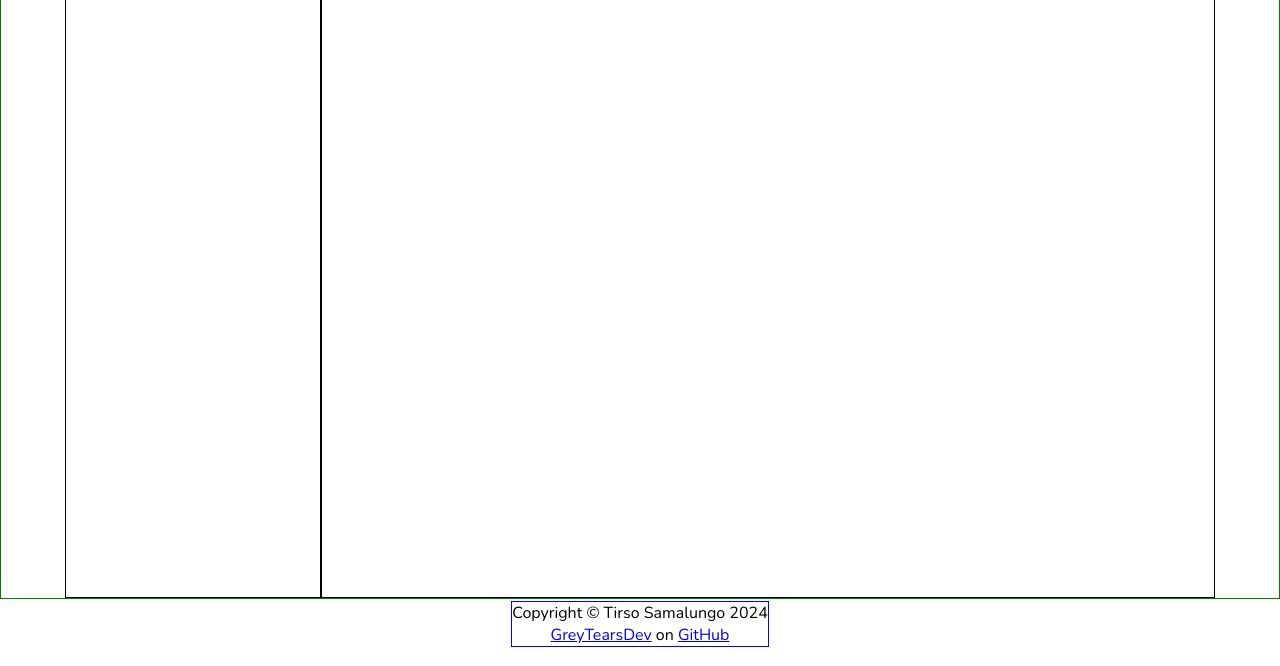
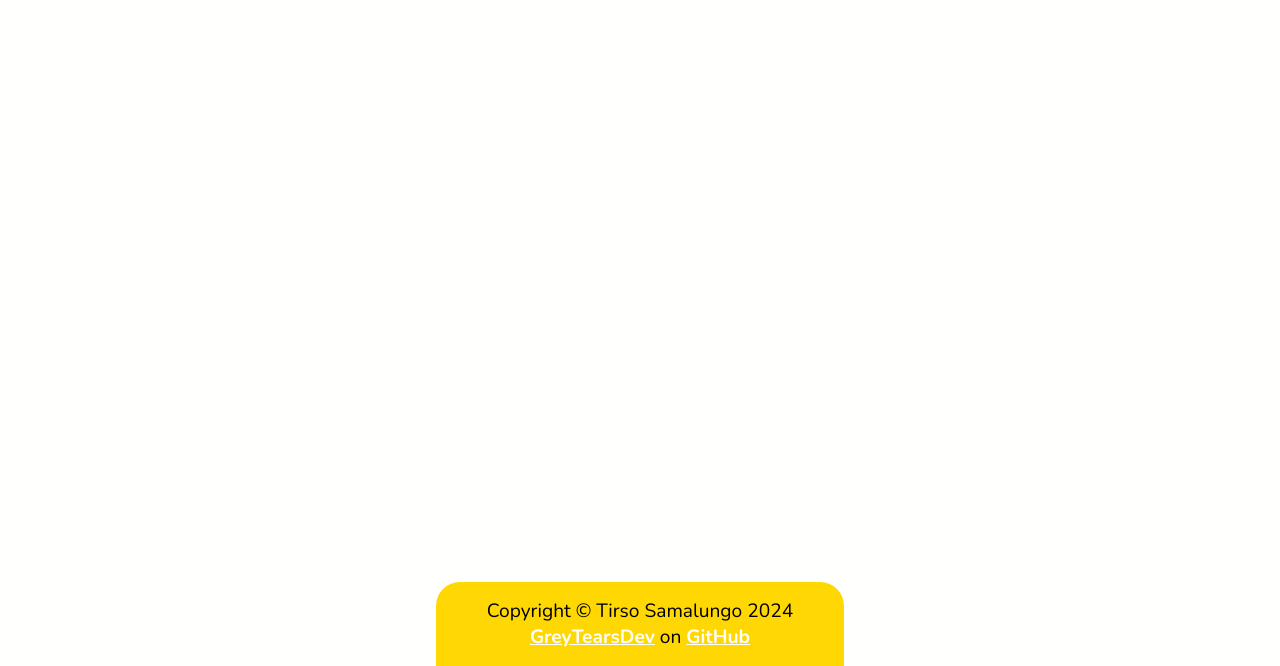
Before and after one commit to GreyTearsDev/weather-app, a website built with webpack: page src/index.html in a window 1280 px wide. Shown: the part 151-817 px from the top of the page. Built offline with nearby package versions, Linux system fonts and the light colour scheme; no server answers.

Commit message:
Add Styling to the copyright sectio on the footer

```diff
--- a/src/index.html
+++ b/src/index.html
@@ -40,7 +40,7 @@
       </div>
 
       <!-- Center container for temperature switcher and main weather data -->
-      <div class="middle__container middle__container--center">
+      <div class="middle__container middle__container--rigth">
         <!-- Temperature unit switcher -->
         <div class="temperature-switcher">
           <p>
--- a/src/styles.css
+++ b/src/styles.css
@@ -19,7 +19,7 @@
   /* ILLUSTRATION */
   --color-stroke: 272343;
   --color-main: #fffffe;
-  --color-higlight: #ffd803;
+  --color-highlight: #ffd803;
   --color-secondary: #e3f6f5;
   --color-ternary: #bae8e8;
 }
@@ -37,10 +37,6 @@ body {
   font-family: 'Nunito', sans-serif;
 }
 
-main > div {
-  border: 1px solid black;
-}
-
 .top {
   grid-area: top;
   display: grid;
@@ -49,6 +45,7 @@ main > div {
   grid-template-columns: 20vw 1fr 20vw;
   grid-template-areas: 'logo form location';
   padding: 0 5vw;
+  font-size: 1.2em;
 }
 
 .top__logo {
@@ -109,7 +106,6 @@ main > div {
 .top__location-info {
   grid-area: location;
   font-weight: bold;
-
   display: flex;
   flex-direction: column;
   justify-content: center;
@@ -117,12 +113,12 @@ main > div {
 }
 
 .middle {
-  border: 1px solid green;
   grid-area: middle;
   display: grid;
   grid-template-columns: 20vw 1fr;
-  grid-template-areas: 'left center';
+  grid-template-areas: 'left right';
   padding: 0 5vw;
+  position: relative;
 }
 
 .middle__container {
@@ -132,8 +128,8 @@ main > div {
   grid: left;
 }
 
-.middle__container--center {
-  grid: center;
+.middle__container--rigth {
+  grid: right;
 }
 
 .bottom {
@@ -144,8 +140,25 @@ main > div {
 }
 
 .bottom__copyright {
-  border: 1px solid blue;
+  background-color: var(--color-button);
+  border-radius: 1.5rem 1.5rem 0 0;
   display: flex;
+  font-size: 1.2em;
   flex-direction: column;
   align-items: center;
+  padding: 2vh 4vw;
 }
+
+.bottom__copyright a {
+  font-weight: bolder;
+  color: var(--color-background);
+}
+
+.bottom__copyright:hover {
+  color: var(--color-background);
+  background-color: var(--color-headline);
+}
+
+.bottom__copyright:hover a:hover {
+  color: var(--color-highlight);
+}
```
